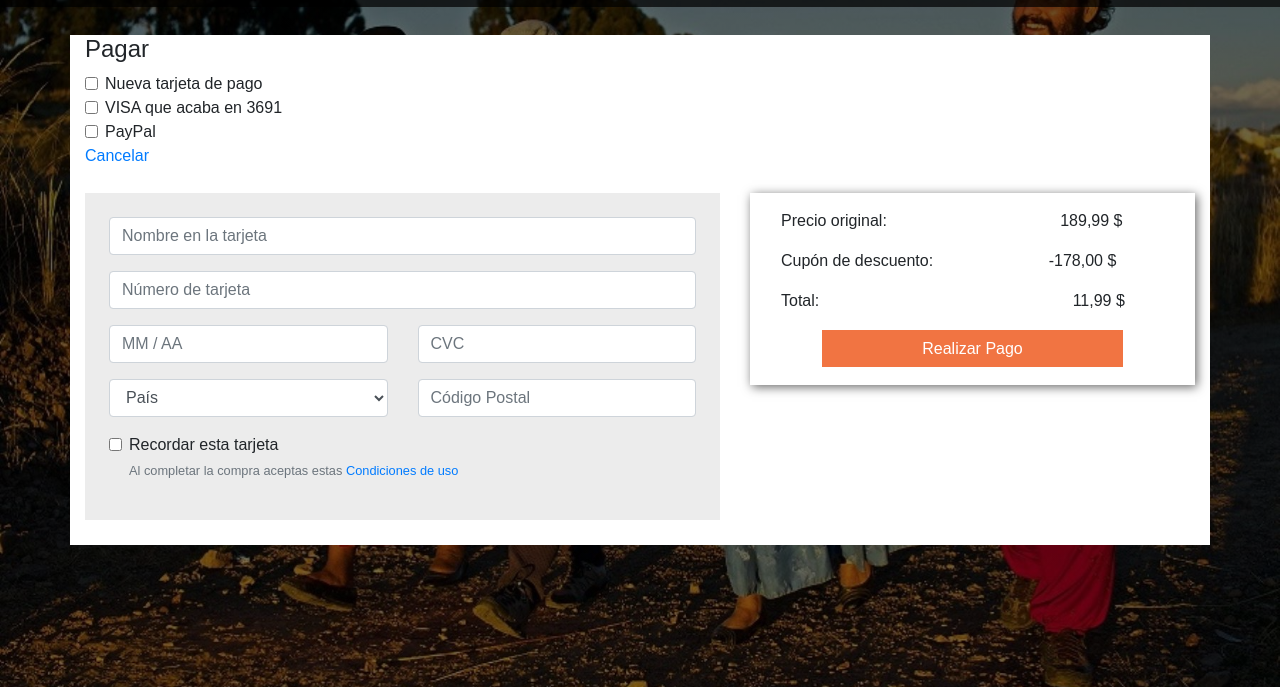
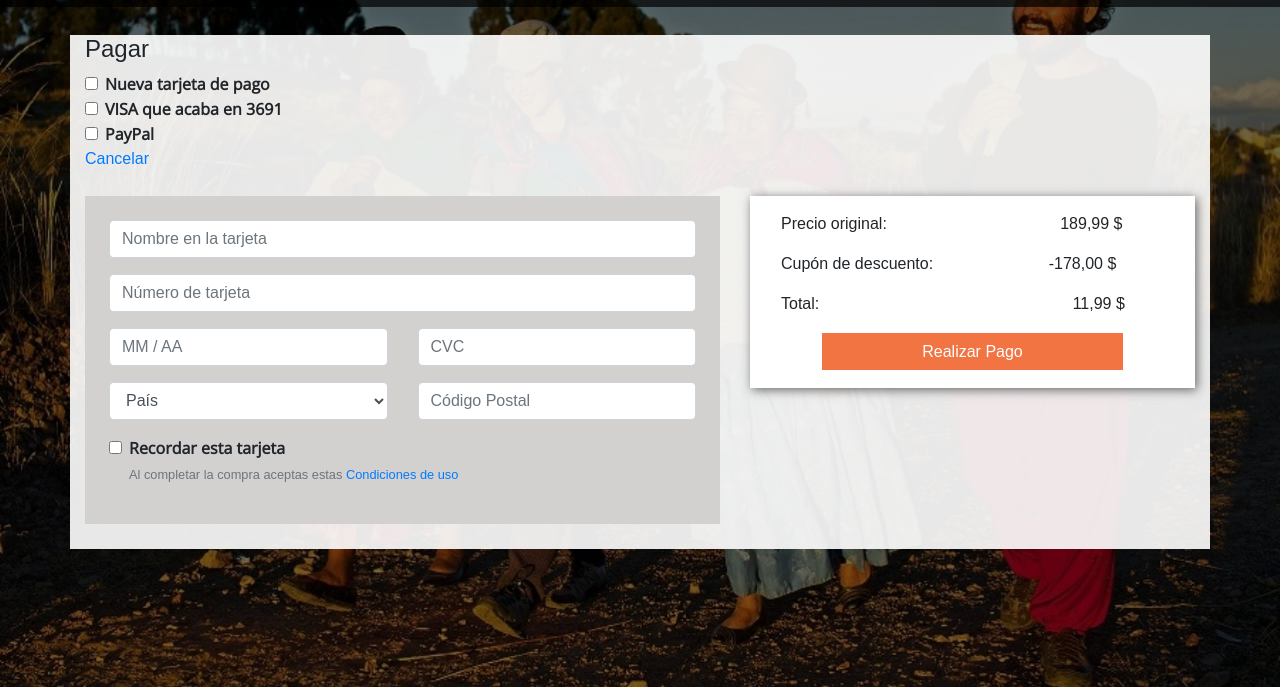
Before and after one commit to Betsycampos/llaqta-hawa, a plain HTML site: page hawa/pago.html in a window 1280 px wide. Shown: the part 113-800 px from the top of the page. Drawn offline with nearby package versions, Linux system fonts and the light colour scheme; a web font is replaced by a local one.

Commit message:
Añadiendo cambios

```diff
--- a/hawa/home1.css
+++ b/hawa/home1.css
@@ -151,14 +151,15 @@ nav {
 }
 
 .contenedor-form {
-  background-color: white;
+  background-color: rgba(255, 255, 255, 0.904);
 }
 
 .contenedor-bg-form {
-  background-color: #ececec;
+  background-color: #d3d0d0;
 }
 
 .col-pago {
+  background-color: white;
   box-shadow: 2px 2px 10px #666;
 }
 
--- a/hawa/pago.html
+++ b/hawa/pago.html
@@ -53,18 +53,18 @@
       <div class="row contenedor-form">
         <div class="col-md-12">
           <div>
-            <h4>Pagar</h4>
+            <h4 class="">Pagar</h4>
             <div class="form-group form-check m-0">
               <input type="checkbox" class="form-check-input" id="exampleCheck1">
-              <label class="form-check-label" for="exampleCheck1">Nueva tarjeta de pago</label>
+              <label class="form-check-label fuente-solano1 bold" for="exampleCheck1">Nueva tarjeta de pago</label>
             </div>
             <div class="form-group form-check m-0">
               <input type="checkbox" class="form-check-input" id="exampleCheck1">
-              <label class="form-check-label" for="exampleCheck1">VISA que acaba en 3691</label>
+              <label class="form-check-label fuente-solano1 bold" for="exampleCheck1">VISA que acaba en 3691</label>
             </div>
             <div class="form-group form-check m-0">
               <input type="checkbox" class="form-check-input" id="exampleCheck1">
-              <label class="form-check-label" for="exampleCheck1">PayPal</label>
+              <label class="form-check-label fuente-solano1 bold" for="exampleCheck1">PayPal</label>
             </div>
             <div class="">
               <a href="../hawa/home.html">Cancelar</a>
@@ -115,7 +115,7 @@
               </div>
               <div class="form-group form-check">
                 <input type="checkbox" class="form-check-input" id="exampleCheck1">
-                <label class="form-check-label" for="exampleCheck1">Recordar esta tarjeta</label>
+                <label class="form-check-label fuente-solano1 bold" for="exampleCheck1">Recordar esta tarjeta</label>
                 <small id="emailHelp" class="form-text text-muted">Al completar la compra aceptas estas <a href="">Condiciones
                     de uso</a></small>
               </div>
```
